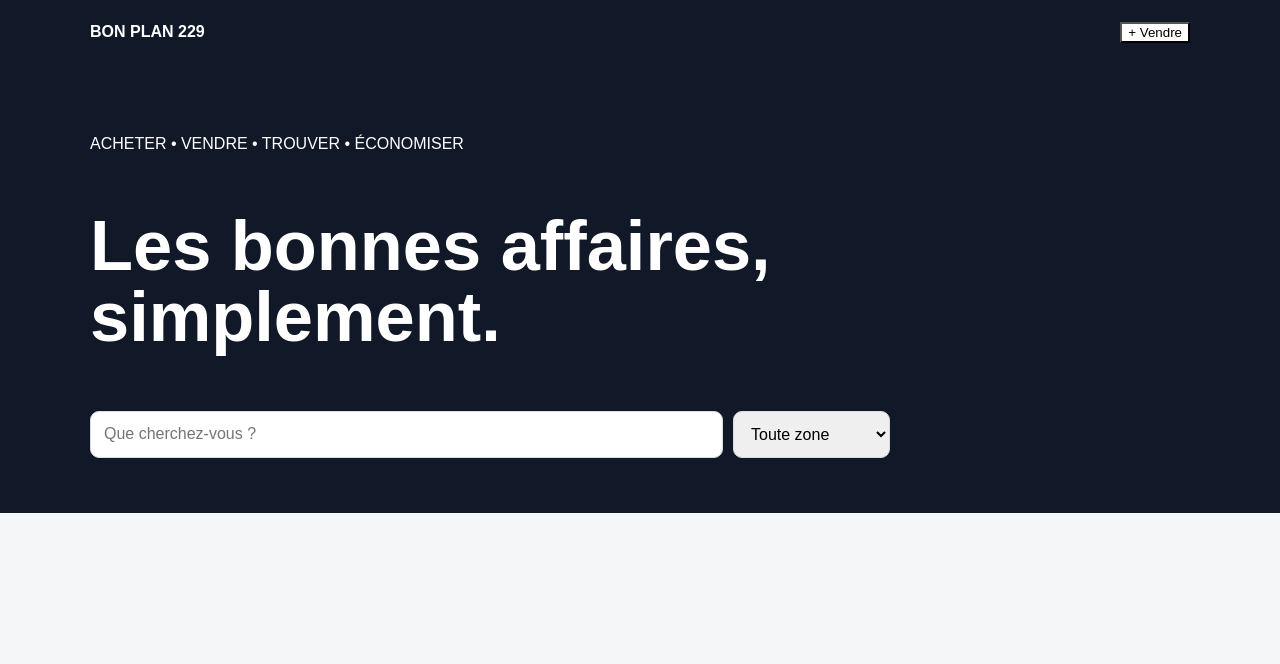
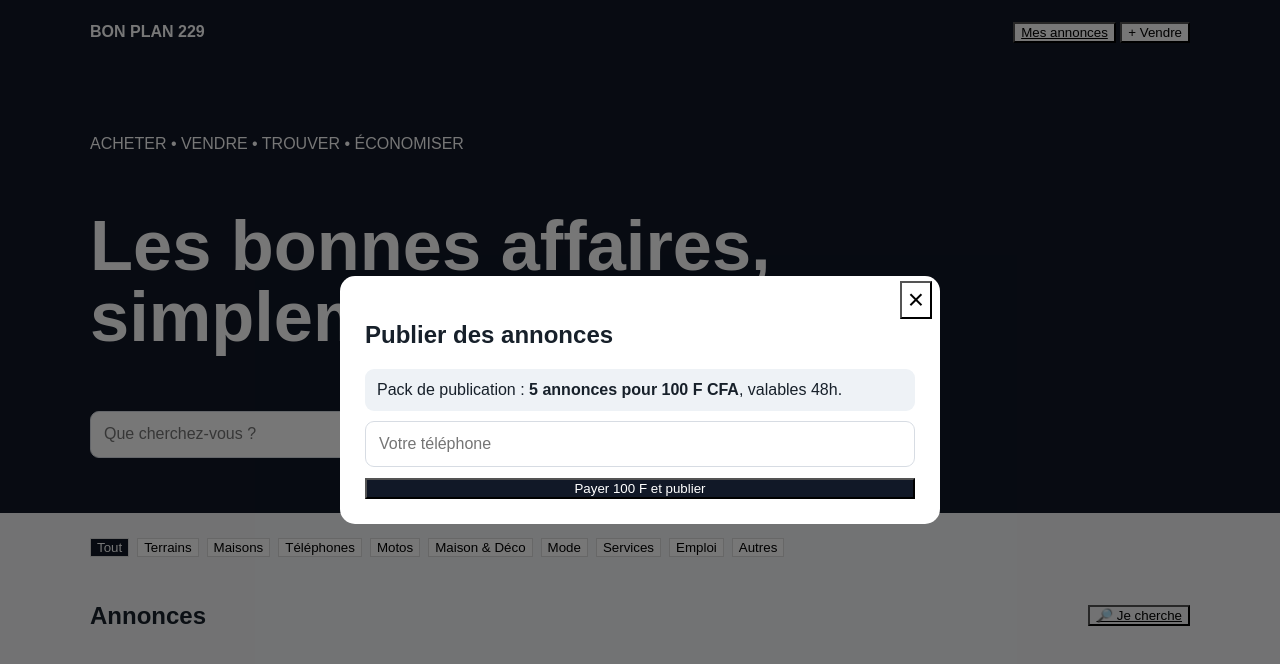
Before and after one commit to znaedu/BON-PLAN-229, a website: page public/index.html in a window 1280 px wide. Both pictures are taken after a click on the button "+ Vendre". Drawn offline with Linux system fonts and the light colour scheme; no server answers.

Commit message:
Refactor HTML structure and add new elements

```diff
--- a/public/index.html
+++ b/public/index.html
@@ -10,7 +10,10 @@
 <header>
   <div class="wrap nav">
     <strong>BON PLAN <span>229</span></strong>
-    <button onclick="openPublish()">+ Vendre</button>
+    <div>
+      <button class="secondary" onclick="openMyListings()">Mes annonces</button>
+      <button onclick="openPublish()">+ Vendre</button>
+    </div>
   </div>
 </header>
 
@@ -22,6 +25,27 @@
       <input id="search" placeholder="Que cherchez-vous ?" oninput="loadListings()">
       <select id="zone" onchange="loadListings()">
         <option value="">Toute zone</option>
-        <option>Cotonou</option>
-        <option>Abomey-Calavi</option>
-        <option>Porto-Novo
+      </select>
+    </div>
+  </div>
+</section>
+
+<main class="wrap">
+  <div id="categories" class="categories"></div>
+  <div class="head">
+    <h2>Annonces</h2>
+    <button class="secondary" onclick="openSearch()">🔎 Je cherche</button>
+  </div>
+  <div id="listings" class="grid"></div>
+</main>
+
+<div id="modal" class="modal hidden" onclick="if(event.target===this)closeModal()">
+  <div class="dialog">
+    <button class="close" onclick="closeModal()">×</button>
+    <div id="modalContent"></div>
+  </div>
+</div>
+
+<script src="app.js"></script>
+</body>
+</html>
```
